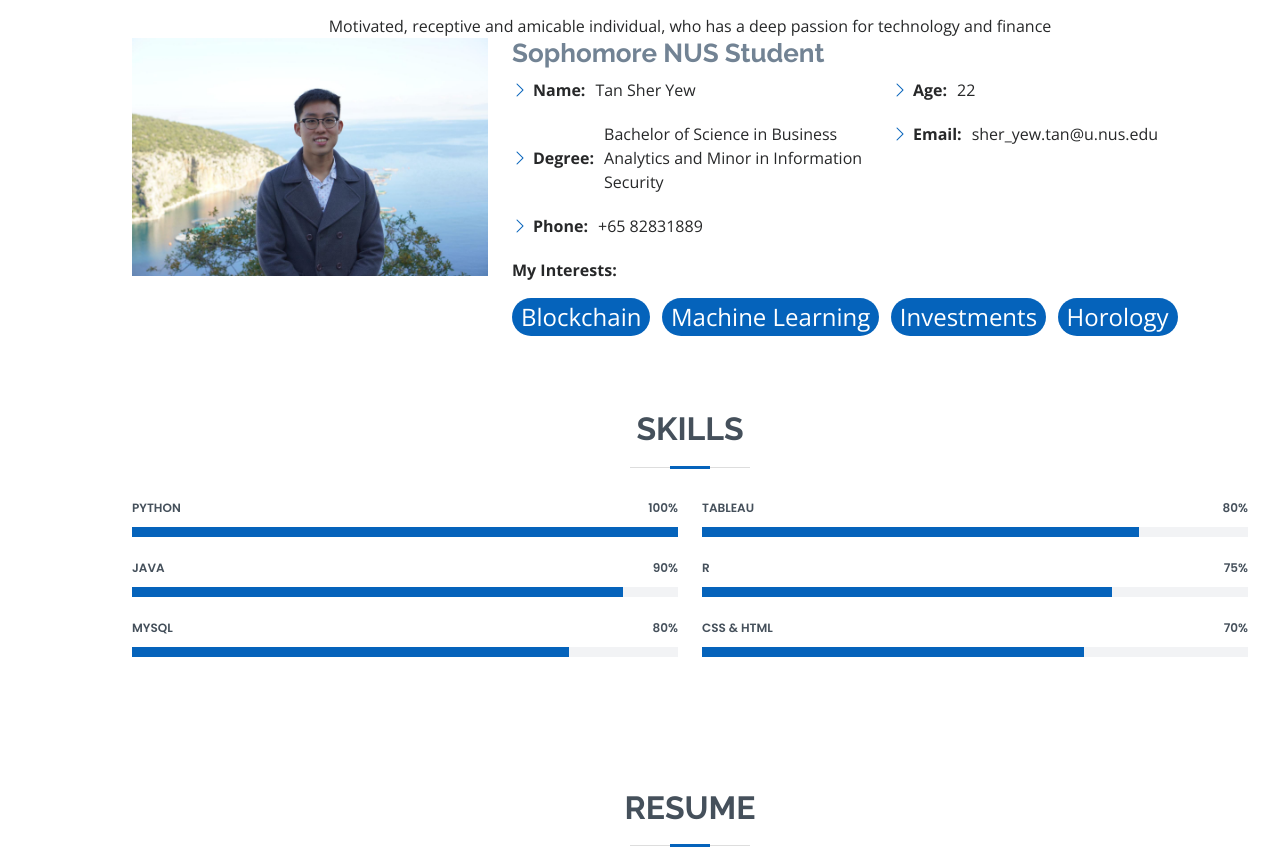
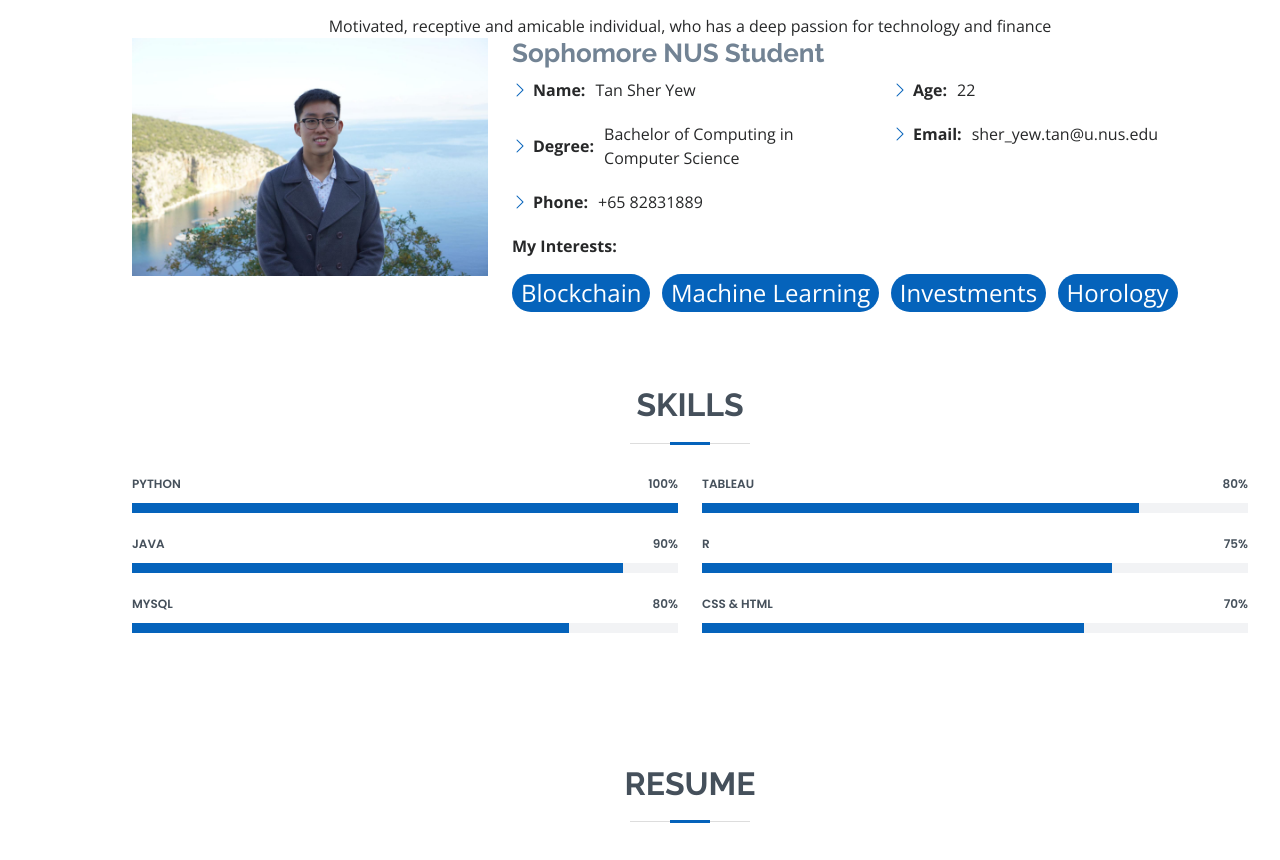
Before and after one commit to sheryew/tansheryew, a plain HTML site: page index.html in a window 1280 px wide. Shown: the part 940-1800 px from the top of the page. Drawn offline with nearby package versions, Linux system fonts and the light colour scheme.

Commit message:
Update index.html

```diff
--- a/index.html
+++ b/index.html
@@ -98,7 +98,7 @@
               <div class="col-lg-6">
                 <ul>
                   <li><i class="bi bi-chevron-right"></i> <strong>Name:</strong> <span>Tan Sher Yew</span></li>
-                  <li id="degreeT"><i class="bi bi-chevron-right" id="cr"></i> <strong id= "degree">Degree:</strong> <span>Bachelor of Science in Business Analytics and Minor in Information Security</span></li>
+                  <li id="degreeT"><i class="bi bi-chevron-right" id="cr"></i> <strong id= "degree">Degree:</strong> <span>Bachelor of Computing in Computer Science</span></li>
                   <li><i class="bi bi-chevron-right"></i> <strong>Phone:</strong> <span>+65 82831889</span></li>
                 </ul>
               </div>
```
